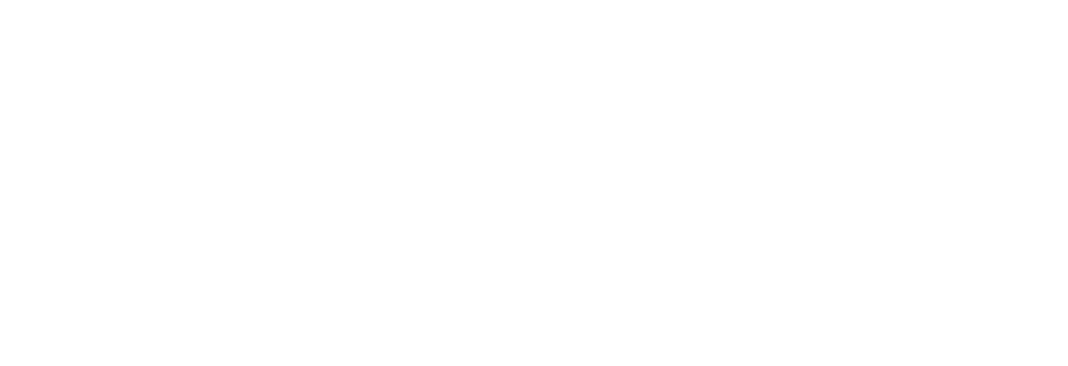
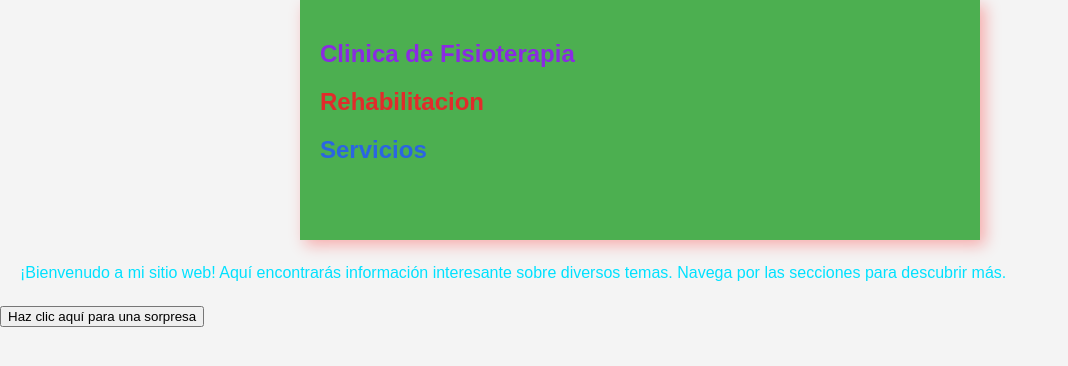
Before and after one commit to POZOLEBLANC0/sitioWeb2, a plain HTML site: page index.html in a window 1280 px wide. Shown: the whole page, without its empty margins (0-1068 px from the left). Drawn offline with Linux system fonts and the light colour scheme.

Commit message:
style-function

```diff
--- a/CSS/style.css
+++ b/CSS/style.css
@@ -0,0 +1,43 @@
+body{
+    font-family: Arial, sans-serif;
+    margin: 0;
+    padding: 0;
+    background-color: #f4f4f4;
+}
+
+h1{
+    color: #000000;
+    text-align: center;
+    margin-top: 20px;
+}
+
+p{
+    font-size: 16px;
+    line-height: 1.6;
+    margin: 20px;
+    color: #00e1ff;
+}
+
+#encabezado{
+    background-color: #4CAF50;
+    color: white;
+    min-height: 200px;
+    height: auto;
+    width: 50%;
+    margin: auto;
+    padding: 20px;
+    box-shadow: 5px 5px 15px rgba(255, 0, 0, 0.3);
+}
+#encabezado h1{
+   color: #000000;
+
+}
+#encabezado .primero{
+    color: blueviolet;
+}
+#encabezado .segundo{
+    color: rgb(226, 43, 43);
+}
+#encabezado .tercero{
+    color: rgb(43, 101, 226);
+}
--- a/JS/function.js
+++ b/JS/function.js
@@ -0,0 +1,3 @@
+function mostrarAlerta() {
+    alert("¡Bienvenido a mi sitio web!");
+}
--- a/index.html
+++ b/index.html
@@ -3,9 +3,23 @@
 <head>
     <meta charset="UTF-8">
     <meta name="viewport" content="width=device-width, initial-scale=1.0">
-    <title>Document</title>
+    <title>Bienvenudo al sitio web</title>
+    <link rel="stylesheet" href="/CSS/style.css">
 </head>
 <body>
 
+    <div id="encabezado">
+
+        <h2 class="primero">Clinica de Fisioterapia</h2>
+        <h2 class="segundo">Rehabilitacion</h2>
+        <h2 class="tercero">Servicios</h2>
+    </div>
+<p>
+    ¡Bienvenudo a mi sitio web! Aquí encontrarás información interesante sobre diversos temas. Navega por las secciones para descubrir más.
+</p>
+<button onclick="mostrarAlerta()">Haz clic aquí para una sorpresa</button>
+
+    <script src="/JS/function.js"></script>
+
 </body>
 </html>
```
